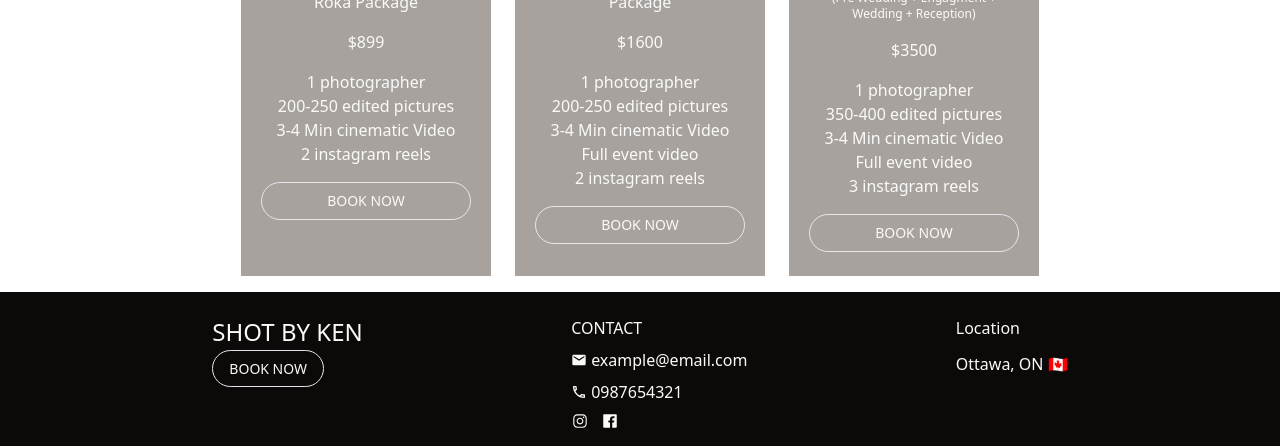
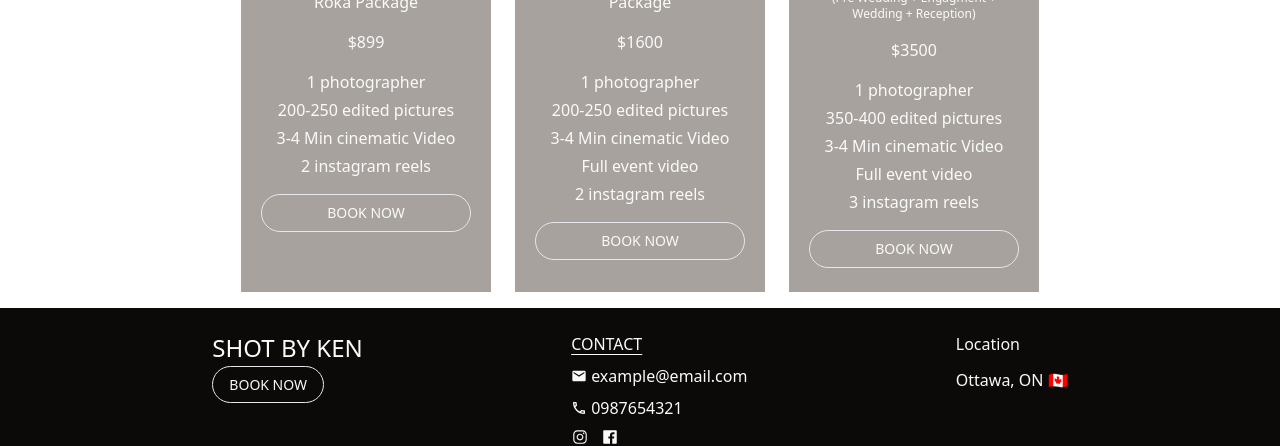
Before and after one commit to Ifefolarin/shot-by-ken, a React (Vite) app: page /packages in a window 1280 px wide. Shown: the part 375-821 px from the top of the page. Built offline with nearby package versions, Linux system fonts and the light colour scheme.

Commit message:
update packageItem

```diff
--- a/src/features/packages/PackageItem.jsx
+++ b/src/features/packages/PackageItem.jsx
@@ -2,7 +2,7 @@ import Button from "../../ui/Button";
 
 function PackageItem({ data }) {
   return (
-    <li className="flex w-[250px] flex-col pb-4 gap-1 text-center  bg-stone-400 text-stone-50">
+    <li className="flex w-[250px] flex-col pb-4 gap-1 text-center bg-stone-400 text-stone-50">
       <img
         className="h-[200px] w-full  grayscale"
         src={data.image}
@@ -14,13 +14,13 @@ function PackageItem({ data }) {
           {data.subname && <span className="text-xs">({data?.subname})</span>}
         </div>
         <h3>${data.price}</h3>
-        <p className="flex flex-col">
+        <div className="flex flex-col gap-1">
           {data.features.map((feature, index) => (
-            <span feature={feature} key={index}>
+            <p feature={feature} key={index}>
               {feature}
-            </span>
+            </p>
           ))}
-        </p>
+        </div>
         <Button to="/contact" type="small">
           Book now
         </Button>
--- a/src/ui/Footer.jsx
+++ b/src/ui/Footer.jsx
@@ -17,7 +17,7 @@ function Footer() {
         </div>
 
         <div className="flex flex-col gap-2">
-          <h2 className="uppercase ">Contact</h2>
+          <h2 className="underline uppercase underline-offset-4 ">Contact</h2>
           <p className="flex items-center gap-1">
             {" "}
             <span>
```
